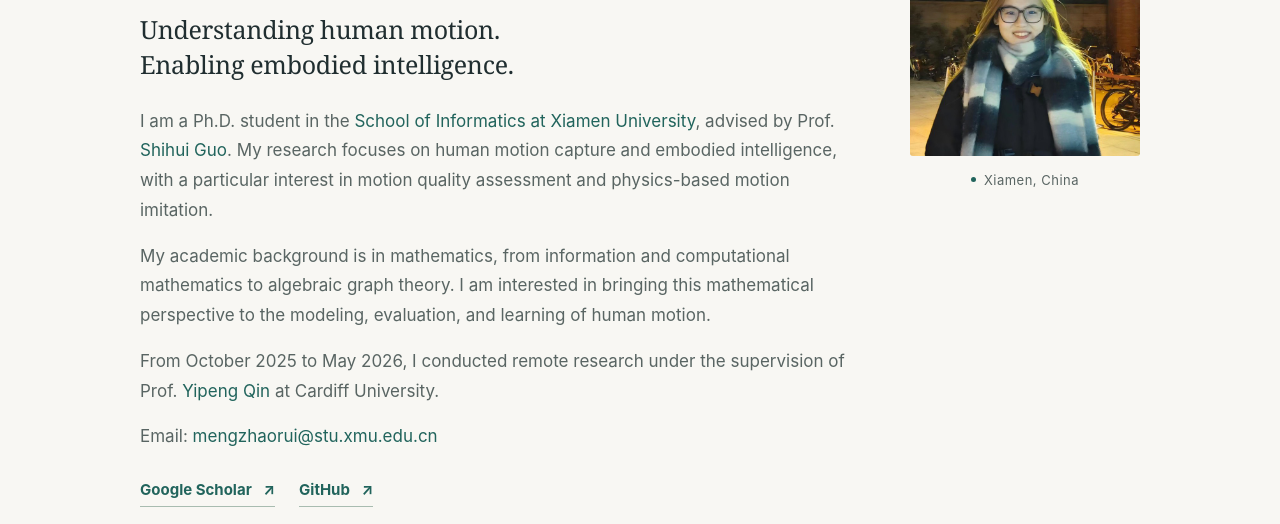
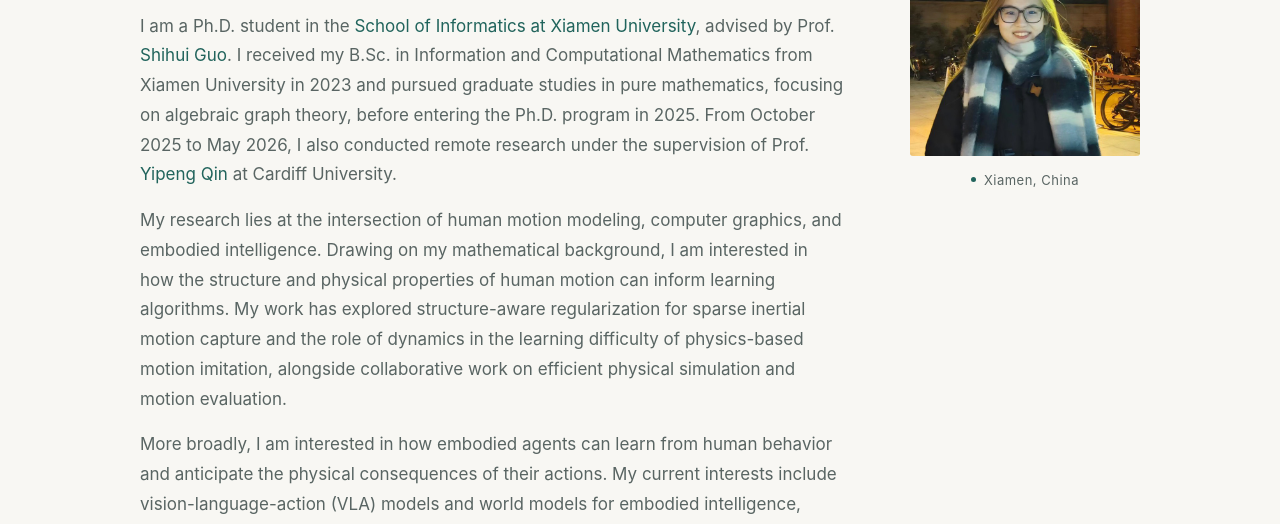
Before and after one commit to MengZR2001/MengZR2001.github.io, a plain HTML site: page index.html in a window 1280 px wide. Shown: the part 274-798 px from the top of the page. Drawn offline with Linux system fonts and the light colour scheme.

Commit message:
Refine academic biography and research interests

```diff
--- a/index.html
+++ b/index.html
@@ -30,10 +30,9 @@
       <div class="intro-copy">
         <p class="eyebrow">Ph.D. Student &nbsp; / &nbsp; Xiamen University</p>
         <h1 id="name">Zhaorui Meng</h1>
-        <p class="lead">Understanding human motion.<br>Enabling embodied intelligence.</p>
-        <p>I am a Ph.D. student in the <a href="https://informatics.xmu.edu.cn/">School of Informatics at Xiamen University</a>, advised by Prof. <a href="https://www.humanplus.xyz/">Shihui Guo</a>. My research focuses on human motion capture and embodied intelligence, with a particular interest in motion quality assessment and physics-based motion imitation.</p>
-        <p>My academic background is in mathematics, from information and computational mathematics to algebraic graph theory. I am interested in bringing this mathematical perspective to the modeling, evaluation, and learning of human motion.</p>
-        <p>From October 2025 to May 2026, I conducted remote research under the supervision of Prof. <a href="https://yipengqin.github.io/">Yipeng Qin</a> at Cardiff University.</p>
+        <p>I am a Ph.D. student in the <a href="https://informatics.xmu.edu.cn/">School of Informatics at Xiamen University</a>, advised by Prof. <a href="https://www.humanplus.xyz/">Shihui Guo</a>. I received my B.Sc. in Information and Computational Mathematics from Xiamen University in 2023 and pursued graduate studies in pure mathematics, focusing on algebraic graph theory, before entering the Ph.D. program in 2025. From October 2025 to May 2026, I also conducted remote research under the supervision of Prof. <a href="https://yipengqin.github.io/">Yipeng Qin</a> at Cardiff University.</p>
+        <p>My research lies at the intersection of human motion modeling, computer graphics, and embodied intelligence. Drawing on my mathematical background, I am interested in how the structure and physical properties of human motion can inform learning algorithms. My work has explored structure-aware regularization for sparse inertial motion capture and the role of dynamics in the learning difficulty of physics-based motion imitation, alongside collaborative work on efficient physical simulation and motion evaluation.</p>
+        <p>More broadly, I am interested in how embodied agents can learn from human behavior and anticipate the physical consequences of their actions. My current interests include vision-language-action (VLA) models and world models for embodied intelligence, particularly how motion priors and physical structure can support more generalizable action learning and planning.</p>
         <p class="contact">Email: <a href="mailto:mengzhaorui@stu.xmu.edu.cn">mengzhaorui@stu.xmu.edu.cn</a></p>
         <div class="profile-links" aria-label="Academic profiles">
           <a href="https://scholar.google.com/citations?hl=en&amp;user=IXcmiHAAAAAJ">Google Scholar <span aria-hidden="true">&#8599;</span></a>
```
